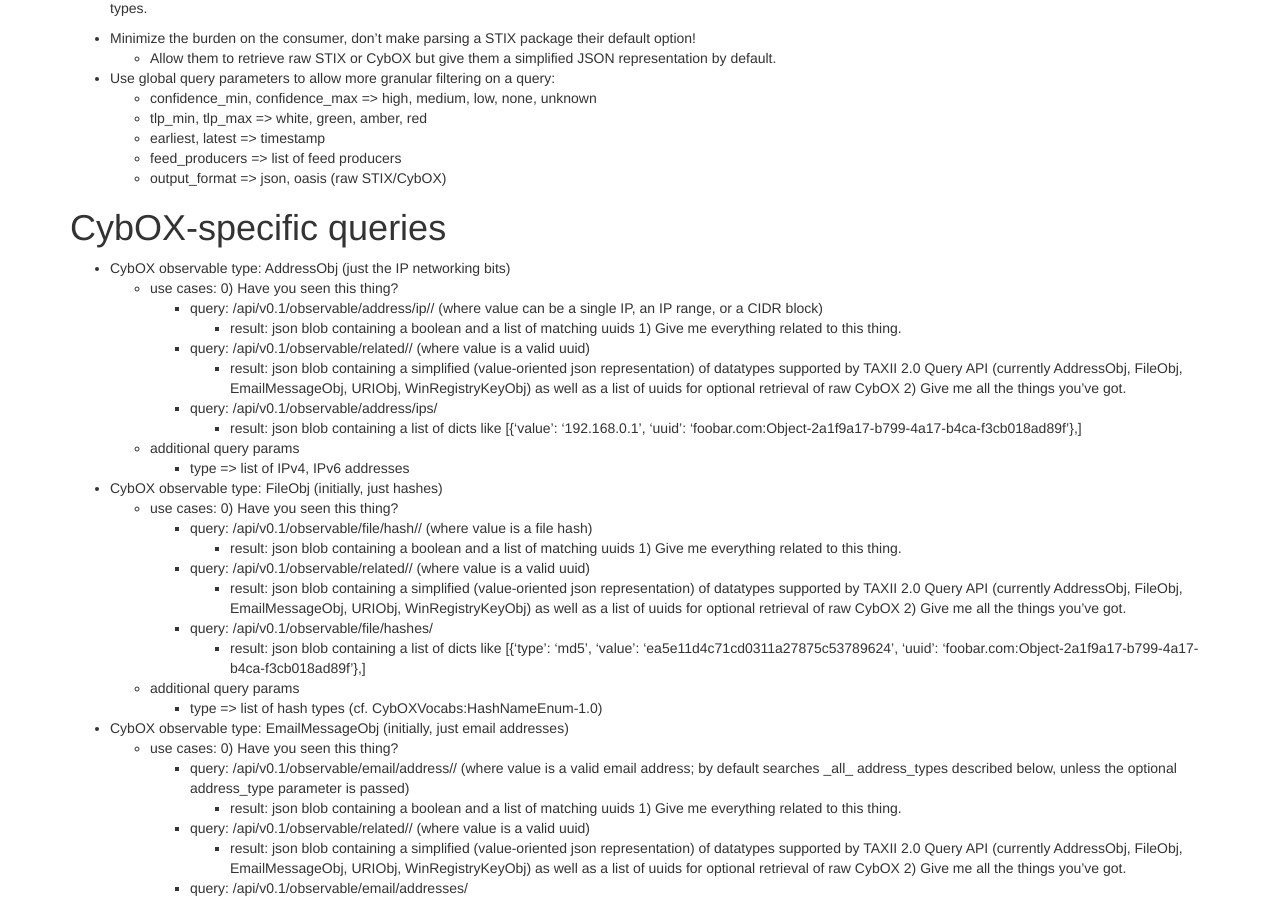
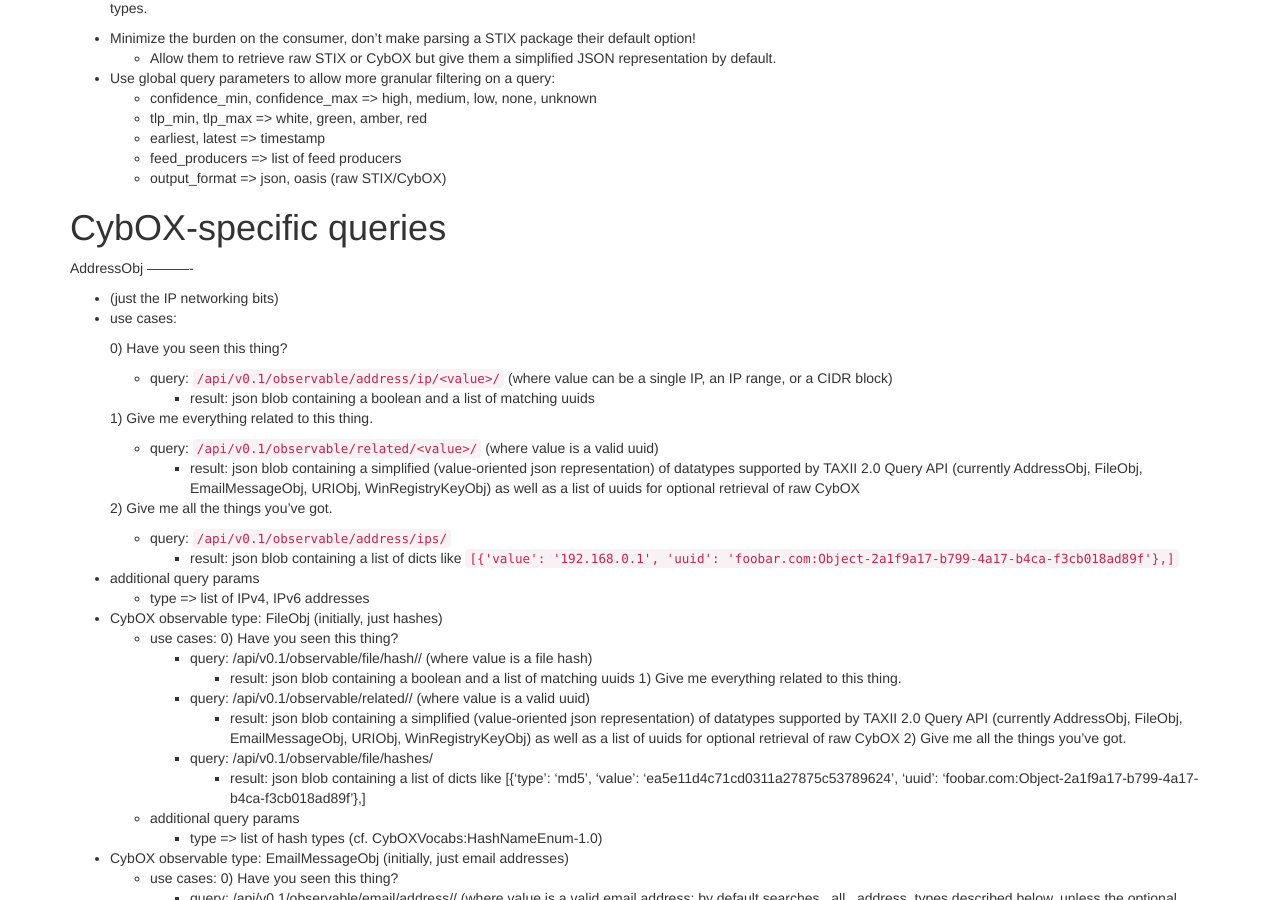
Before and after one commit to TAXIIProject/taxiiproject.github.io, a Jekyll site: the page built from taxii2/notional-query-api/index.md, in a window 1280 px wide and 900 px high, scrolled down 373 px. Built offline with Jekyll 4.4.1, drawn with Linux system fonts in a browser that asks for light colours; Markdown is read by kramdown in place of the engine named in the settings.

```diff
--- a/taxii2/notional-query-api/index.md
+++ b/taxii2/notional-query-api/index.md
@@ -33,27 +33,33 @@ General principles
 
 CybOX-specific queries
 ======================
-* CybOX observable type: AddressObj (just the IP networking bits)
-  * use cases:
-    0) Have you seen this thing?
-      * query: /api/v0.1/observable/address/ip/<value>/ (where value
-        can be a single IP, an IP range, or a CIDR block)
-        * result: json blob containing a boolean and a list of
-          matching uuids
-    1) Give me everything related to this thing.
-      * query: /api/v0.1/observable/related/<value>/ (where value is a
-        valid uuid)
-        * result: json blob containing a simplified (value-oriented
-          json representation) of datatypes supported by TAXII 2.0
-          Query API (currently AddressObj, FileObj, EmailMessageObj,
-          URIObj, WinRegistryKeyObj) as well as a list of uuids for
-          optional retrieval of raw CybOX
-    2) Give me all the things you've got.
-      * query: /api/v0.1/observable/address/ips/
-        * result: json blob containing a list of dicts like
-          [{'value': '192.168.0.1', 'uuid': 'foobar.com:Object-2a1f9a17-b799-4a17-b4ca-f3cb018ad89f'},]
-  * additional query params
-    * type => list of IPv4, IPv6 addresses
+AddressObj
+----------
+* (just the IP networking bits)
+* use cases:
+
+  0) Have you seen this thing?
+    * query: `/api/v0.1/observable/address/ip/<value>/` (where value
+      can be a single IP, an IP range, or a CIDR block)
+      * result: json blob containing a boolean and a list of matching
+        uuids
+
+  1) Give me everything related to this thing.
+    * query: `/api/v0.1/observable/related/<value>/` (where value is a
+      valid uuid)
+      * result: json blob containing a simplified (value-oriented json
+        representation) of datatypes supported by TAXII 2.0 Query API
+        (currently AddressObj, FileObj, EmailMessageObj, URIObj,
+        WinRegistryKeyObj) as well as a list of uuids for optional
+        retrieval of raw CybOX
+
+  2) Give me all the things you've got.
+    * query: `/api/v0.1/observable/address/ips/`
+      * result: json blob containing a list of dicts like
+        `[{'value': '192.168.0.1', 'uuid': 'foobar.com:Object-2a1f9a17-b799-4a17-b4ca-f3cb018ad89f'},]`
+
+* additional query params
+  * type => list of IPv4, IPv6 addresses
 
 * CybOX observable type: FileObj (initially, just hashes)
   * use cases:
```
